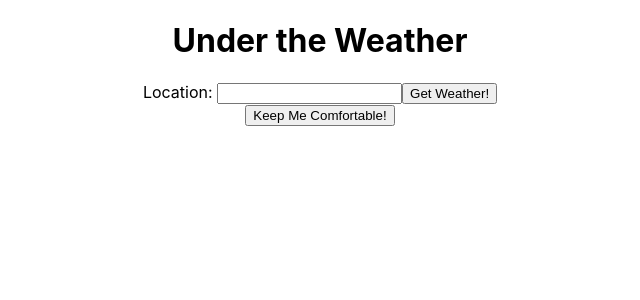
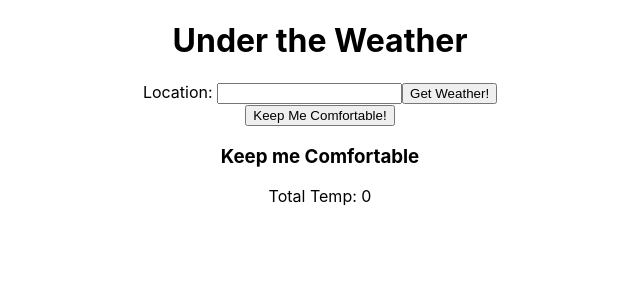
Before and after one commit to krogowsk531/under-the-weather, a React (Create React App) app: page / in a window 1280 px wide. Shown: the top 300 px of the page, without its empty margins (320-960 px from the left). Built offline with nearby package versions, Linux system fonts and the light colour scheme; no server answers.

Commit message:
Built basic comfort component using hooks

```diff
--- a/src/App/App.js
+++ b/src/App/App.js
@@ -3,6 +3,7 @@ import React, { Component } from 'react'
 import { getLocationWeather } from '../apiFetch.js'
 import Weather from '../Weather/Weather.js'
 import SearchBar from '../SearchBar/SearchBar.js'
+import Comfort from '../Comfort/Comfort.js'
 
 
 class App extends Component {
@@ -29,6 +30,7 @@ class App extends Component {
         <SearchBar />
         <Weather weatherForecast={this.state.weatherForecast}/>
         <button>Keep Me Comfortable!</button>
+        <Comfort />
       </div>
     )
   }
--- /dev/null
+++ b/src/Comfort/Comfort.js
@@ -0,0 +1,56 @@
+import React, { useState, useEffect } from 'react'
+
+const CLOTHING_ITEMS = localStorage.getItem('clothing')
+  ? JSON.parse(localStorage.getItem('clothing'))
+  : []
+
+const Comfort = () => {
+  const [clothing, setClothing] = useState(CLOTHING_ITEMS)
+  const [temp, setTemp] = useState('')
+  const [item, setItem] = useState('')
+
+  const handleTemp = event => {
+    console.log('temp', event.target.value)
+    setTemp(event.target.value)
+  }
+
+  const handleItems = event => {
+    console.log('item', event.target.value)
+    setItem(event.target.value)
+  }
+
+  const handleComfortForm = event => {
+    event.preventDefault()
+    if (temp !== '' && item !== '') {
+      const clothes = { temp, item}
+      setClothing([...clothing, clothes])
+      setTemp('')
+      setItem('')
+    } else {
+      console.log('Invalid temp or item')
+    }
+  }
+
+  useEffect(() => {
+    localStorage.setItem('clothing', JSON.stringify(clothing))
+  }, [clothing])
+
+  const handleClearItems = () => {
+    setClothing([])
+  }
+
+  return (
+    <section>
+    <h3>Keep me Comfortable</h3>
+    <div>
+      <p>Total Temp:{' '}
+      {clothing.reduce((acc, curr) => {
+        return (acc += parseInt(curr.item))
+      }, 0)}
+      </p>
+    </div>
+    </section>
+  )
+}
+
+export default Comfort;
```
Also changed, not shown: src/Comfort/Comfort.css (added), 1 other file (tests, documents, lock files or other folders).
